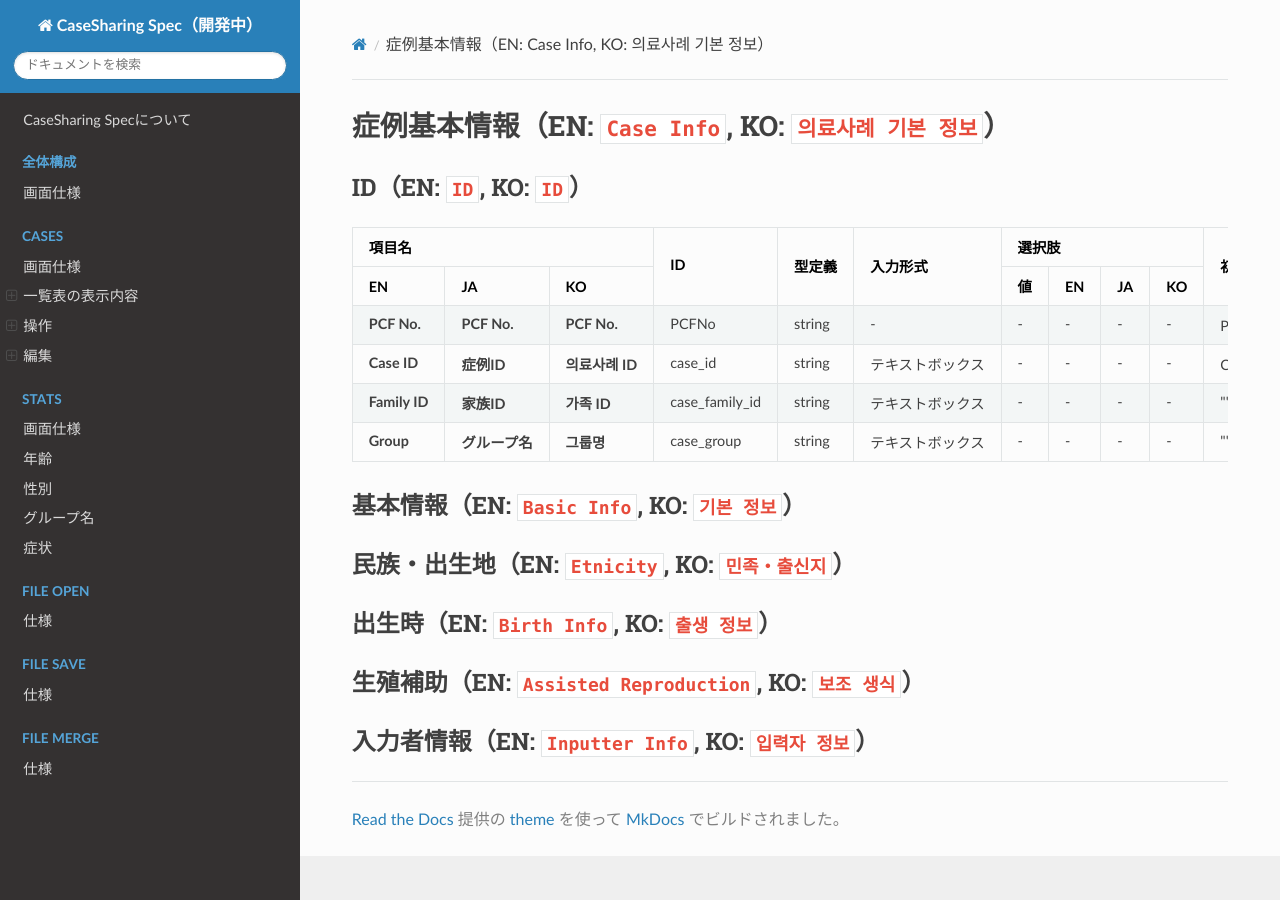
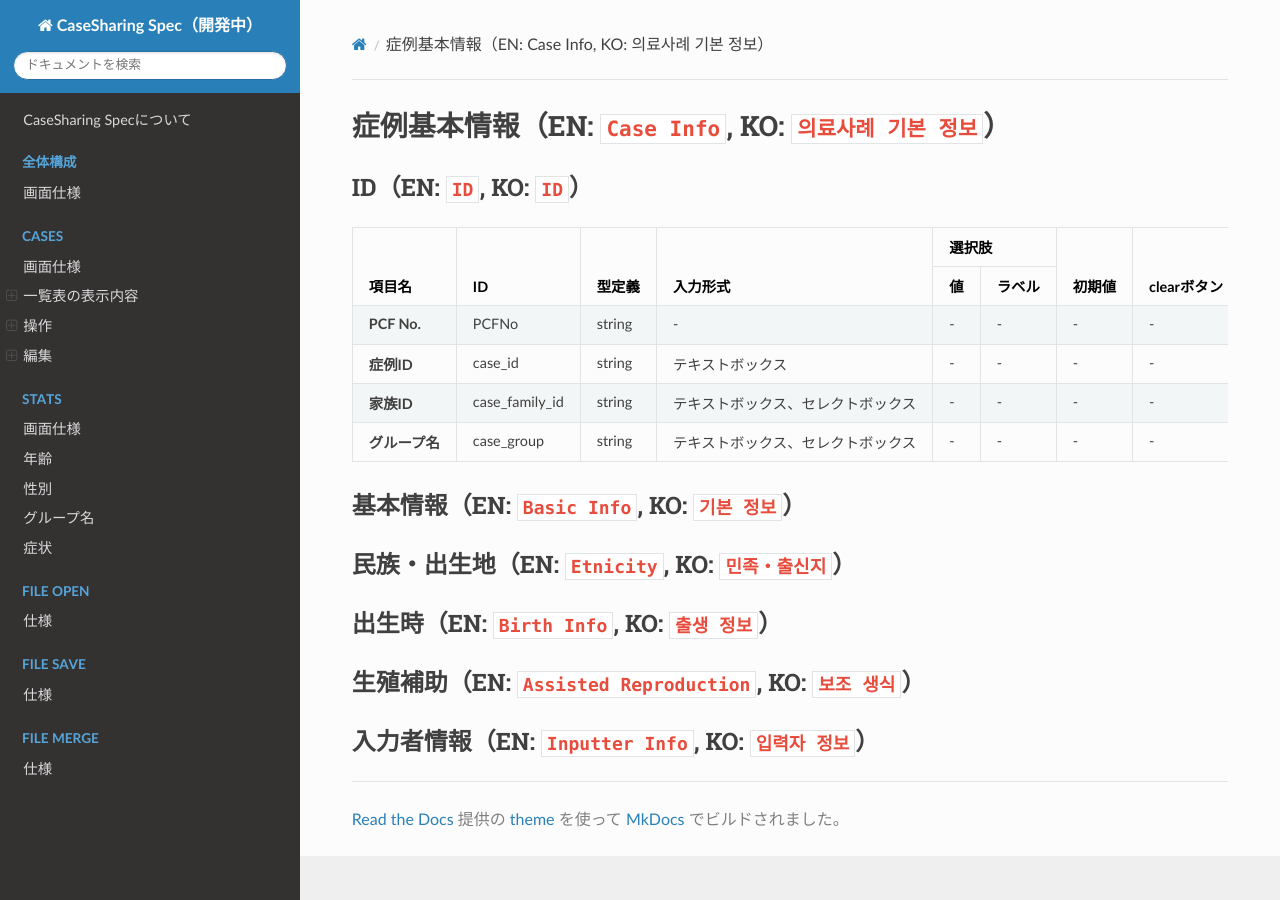
Before and after one commit to PubCaseFinder/pubcasefinder_spec, an MkDocs documentation site: the page built from docs/cases/edit/case-basic-information.md, in a window 1280 px wide. Built offline with MkDocs 1.6.1, drawn with Linux system fonts in a browser that asks for light colours; nearby versions of some CDN libraries.

Commit message:
多言語さしひいたテーブル構成に変更

```diff
--- a/docs/cases/edit/case-basic-information.md
+++ b/docs/cases/edit/case-basic-information.md
@@ -5,25 +5,21 @@
 <table>
   <thead>
     <tr>
-      <th colspan="3">項目名</th>
-      <th rowspan="2" class="text-vertical-align-middle">ID</th>
-      <th rowspan="2" class="text-vertical-align-middle">型定義</th>
-      <th rowspan="2" class="text-vertical-align-middle">入力形式</th>
-      <th colspan="4">選択肢</th>
-      <th rowspan="2" class="text-vertical-align-middle">初期値</th>
-      <th rowspan="2" class="text-vertical-align-middle">clearボタン</th>
-      <th rowspan="2" class="text-vertical-align-middle">deleteボタン</th>
+      <th rowspan="2">項目名</th>
+      <th rowspan="2">ID</th>
+      <th rowspan="2">型定義</th>
+      <th rowspan="2">入力形式</th>
+      <th colspan="2">選択肢</th>
+      <th rowspan="2">初期値</th>
+      <th rowspan="2">clearボタン</th>
+      <th rowspan="2">deleteボタン</th>
       <th colspan="3">一覧表示/操作</th>
-      <th rowspan="2" class="text-vertical-align-middle">備考</th>
+      <th rowspan="2">Phenopackets</th>
+      <th rowspan="2">備考</th>
     </tr>
     <tr>
-      <th>EN</th>
-      <th>JA</th>
-      <th>KO</th>
       <th>値</th>
-      <th>EN</th>
-      <th>JA</th>
-      <th>KO</th>
+      <th>ラベル</th>
       <th>デフォルト表示</th>
       <th>編集可能</th>
       <th>列追加可能</th>
@@ -32,8 +28,6 @@
   <tbody>
     <tr>
       <td><strong>PCF No.</strong></td>
-      <td><strong>PCF No.</strong></td>
-      <td><strong>PCF No.</strong></td>
       <td>PCFNo</td>
       <td>string</td>
       <td>-</td>
@@ -41,18 +35,15 @@
       <td>-</td>
       <td>-</td>
       <td>-</td>
+      <td>-</td>
       <td>P + {{作成年}} + {{月}} + {{日}} + {{時間}} + {{秒}} + {{ミリ秒}}</td>
       <td><input type="checkbox" class="readonly-input" /></td>
-      <td><input type="checkbox" class="readonly-input" /></td>
-      <td><input type="checkbox" class="readonly-input" /></td>
-      <td><input type="checkbox" class="readonly-input" /></td>
-      <td><input type="checkbox" class="readonly-input" /></td>
+      <td></td>
+      <td></td>
       <td></td>
     </tr>
     <tr>
-      <td><strong>Case ID</strong></td>
       <td><strong>症例ID</strong></td>
-      <td><strong>의료사례 ID</strong></td>
       <td>case_id</td>
       <td>string</td>
       <td>テキストボックス</td>
@@ -60,50 +51,43 @@
       <td>-</td>
       <td>-</td>
       <td>-</td>
+      <td>-</td>
       <td>C + {{表示中の症例の連番7桁}}</td>
-      <td><input type="checkbox" class="readonly-input" /></td>
-      <td><input type="checkbox" class="readonly-input" /></td>
       <td><input type="checkbox" class="readonly-input" checked /></td>
-      <td><input type="checkbox" class="readonly-input" checked /></td>
-      <td><input type="checkbox" class="readonly-input" /></td>
+      <td>1</td>
+      <td>proband.id. / subject.id / pedigree.persons.individual_id</td>
       <td></td>
     </tr>
     <tr>
-      <td><strong>Family ID</strong></td>
       <td><strong>家族ID</strong></td>
-      <td><strong>가족 ID</strong></td>
       <td>case_family_id</td>
       <td>string</td>
-      <td>テキストボックス</td>
+      <td>テキストボックス、セレクトボックス</td>
+      <td>-</td>
       <td>-</td>
       <td>-</td>
       <td>-</td>
       <td>-</td>
       <td>""</td>
-      <td><input type="checkbox" class="readonly-input" /></td>
-      <td><input type="checkbox" class="readonly-input" /></td>
       <td><input type="checkbox" class="readonly-input" checked /></td>
-      <td><input type="checkbox" class="readonly-input" checked /></td>
-      <td><input type="checkbox" class="readonly-input" /></td>
+      <td>1</td>
+      <td>id  / pedigree.persons.family_id</td>
       <td>一覧に表示中の家族IDをプルダウンから選択可能</td>
     </tr>
     <tr>
-      <td><strong>Group</strong></td>
       <td><strong>グループ名</strong></td>
-      <td><strong>그룹명</strong></td>
       <td>case_group</td>
       <td>string</td>
-      <td>テキストボックス</td>
+      <td>テキストボックス、セレクトボックス</td>
+      <td>-</td>
       <td>-</td>
       <td>-</td>
       <td>-</td>
       <td>-</td>
       <td>""</td>
-      <td><input type="checkbox" class="readonly-input" /></td>
-      <td><input type="checkbox" class="readonly-input" /></td>
       <td><input type="checkbox" class="readonly-input" checked /></td>
-      <td><input type="checkbox" class="readonly-input" checked /></td>
-      <td><input type="checkbox" class="readonly-input" /></td>
+      <td>1</td>
+      <td></td>
       <td>一覧に表示中のグループIDをプルダウンから選択可能</td>
     </tr>
   </tbody>
```
